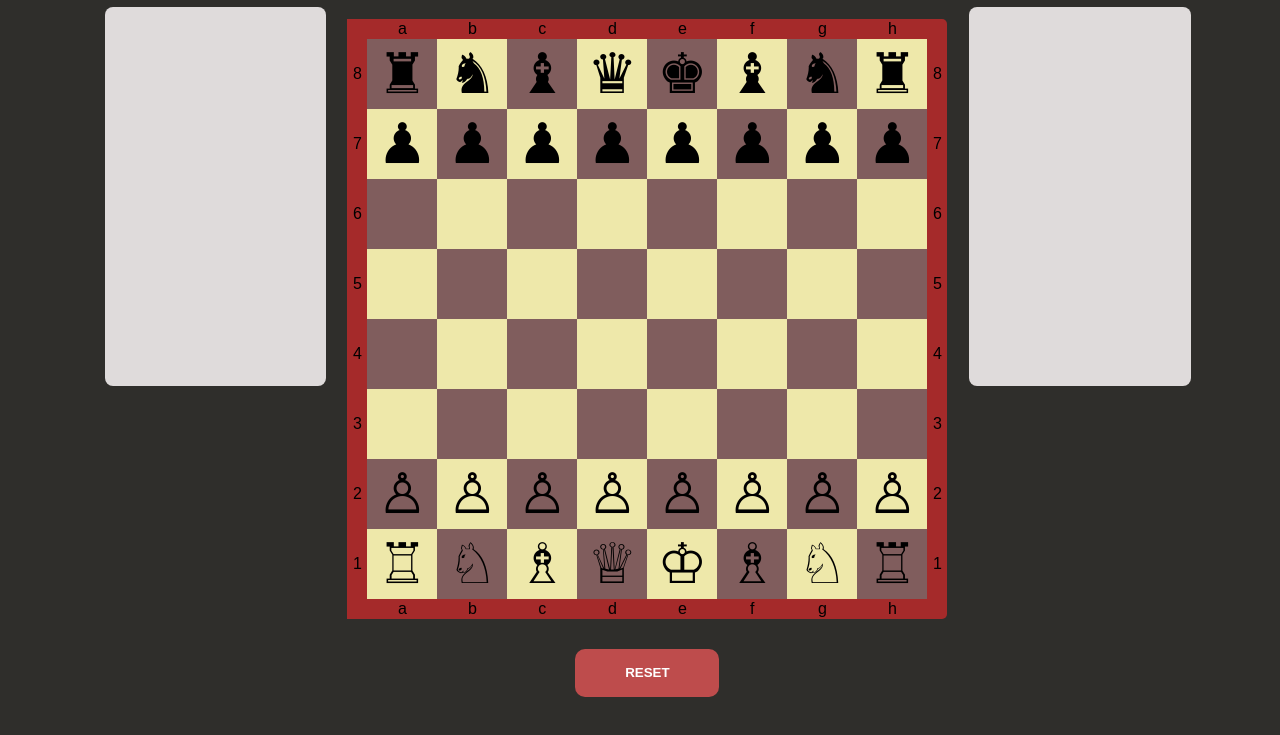
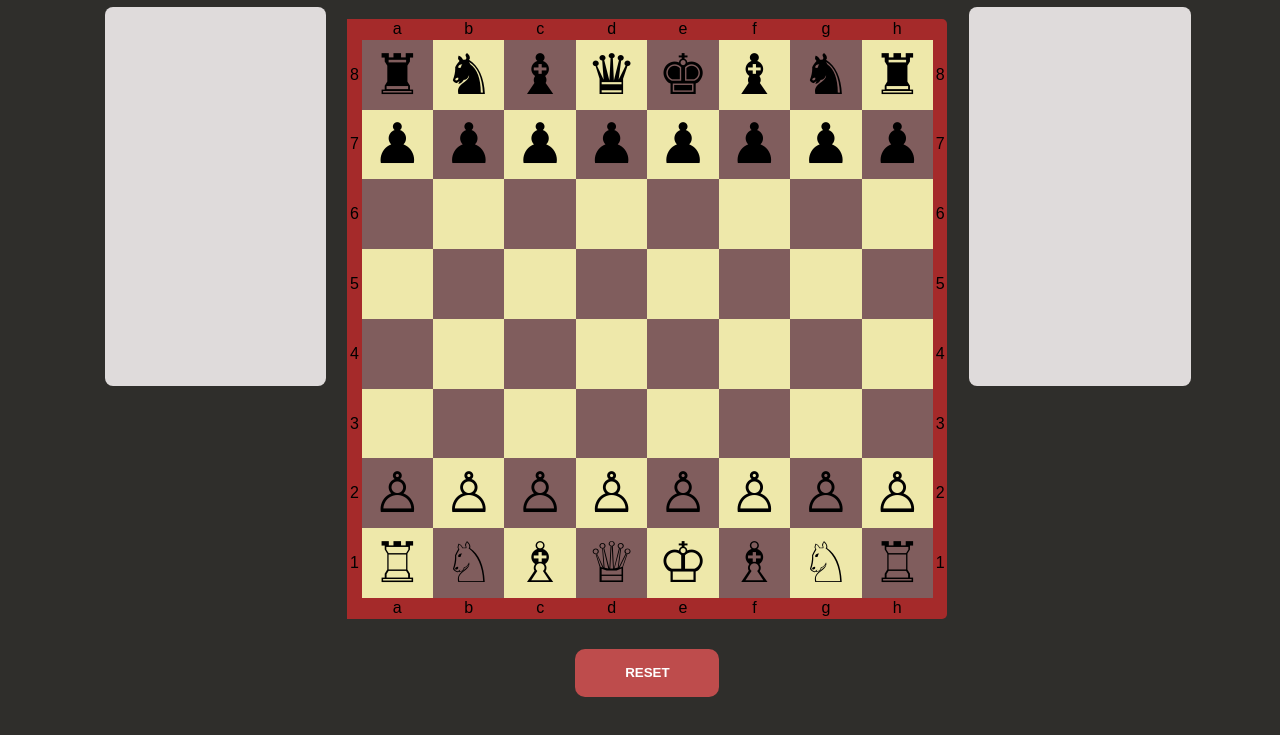
Before and after one commit to BraidenKirkland/chess, a plain HTML site: page index.html in a window 1280 px wide. Both pictures are taken after a click on the button "Start Game". Shown: the part 69-804 px from the top of the page. Drawn offline with nearby package versions, Linux system fonts and the light colour scheme.

Commit message:
C-11 border is looking better

```diff
--- a/scripts/BoardSetup.js
+++ b/scripts/BoardSetup.js
@@ -67,6 +67,7 @@ export class BoardSetup {
         for(const letter of letters) {
             const letterCell = document.createElement('td')
             letterCell.classList.add('label-cell');
+            letterCell.classList.add('letter');
             letterCell.textContent = letter;
             letterRow.appendChild(letterCell);
         }
@@ -77,6 +78,7 @@ export class BoardSetup {
     addNumberCellToBoardRow(boardRow, value) {
         const numberCell = document.createElement('td');
         numberCell.classList.add('label-cell');
+        numberCell.classList.add('number');;
         numberCell.textContent = String(value);
         boardRow.appendChild(numberCell);
     }
--- a/styles/style.css
+++ b/styles/style.css
@@ -58,12 +58,14 @@ html, body {
 }
 
 #board {
-   width: 600px;
-   height: 600px;
-   background-color: brown;
-   margin: auto;
-   border-radius: 5px;
-   border-collapse: collapse;
+    width: 80vw;
+    height: 80vw;
+    max-width: 600px;
+    max-height: 600px;
+    background-color: brown;
+    margin: auto;
+    border-radius: 5px;
+    border-collapse: collapse;
 }
 
 .confirm-reset {
@@ -170,21 +172,29 @@ td {
 }
 
 tr.label-row {
-    height: 20px;
+    height: 2.22%;
+    padding: 0;
 }
 
 tr.even-row, tr.odd-row {
-    height: 70px;
+    height: 11.11%
 }
+
 
 tr.label-row, td.label-cell {
     background-color: brown;
     border: none;
 }
 
+td.number {
+    width: 2.22%;
+    padding: 0;
+    overflow: hidden;
+}
+
 td.light-square, td.dark-square{
-    width: 70px;
-    height: 100%;
+    width: 11.11%;
+    max-height: 11.11%;
     text-align: center;
     padding: 0;
 }
@@ -197,6 +207,7 @@ td.light-square, td.dark-square{
     background-color: transparent;
     width: 100%;
     height: 100%;
+    line-height: 1;
 }
 
 .piece:hover, .empty:hover, .promo:hover{
@@ -227,8 +238,8 @@ td.light-square, td.dark-square{
 }
 
 .shake {
-  animation: shake 0.5s; /* Adjust timing to your liking */
-  animation-iteration-count: infinite; /* Use a finite number for a temporary shake */
+  animation: shake 0.5s;
+  animation-iteration-count: infinite;
 }
 
 .game-over, .start-game {
@@ -238,16 +249,10 @@ td.light-square, td.dark-square{
     padding: 0px;
 }
 
-/* Temporary */
 .start-game {
     display: block;
 }
 
-/* .game-over {
-    display: block;
-} */
-
-/* Temporary */
 .game {
     display: none;
 }
@@ -359,11 +364,11 @@ td.light-square, td.dark-square{
 }
 
 #newGameButton:hover, #mainMenuButton:hover, #startGameButton:hover {
-    background-color: rgb(60, 65, 65); /* Lighter shade for hover */
+    background-color: rgb(60, 65, 65);
 }
 
 #newGameButton:active, #mainMenuButton:active, #startGameButton:active {
-    box-shadow: inset 0 0 10px rgba(0, 0, 0, 0.5); /* Inset shadow for a pressed effect */
-    transform: translateY(2px); /* Slightly shifts the button down */
+    box-shadow: inset 0 0 10px rgba(0, 0, 0, 0.5);
+    transform: translateY(2px);
     border: 2px solid white;
 }
```
